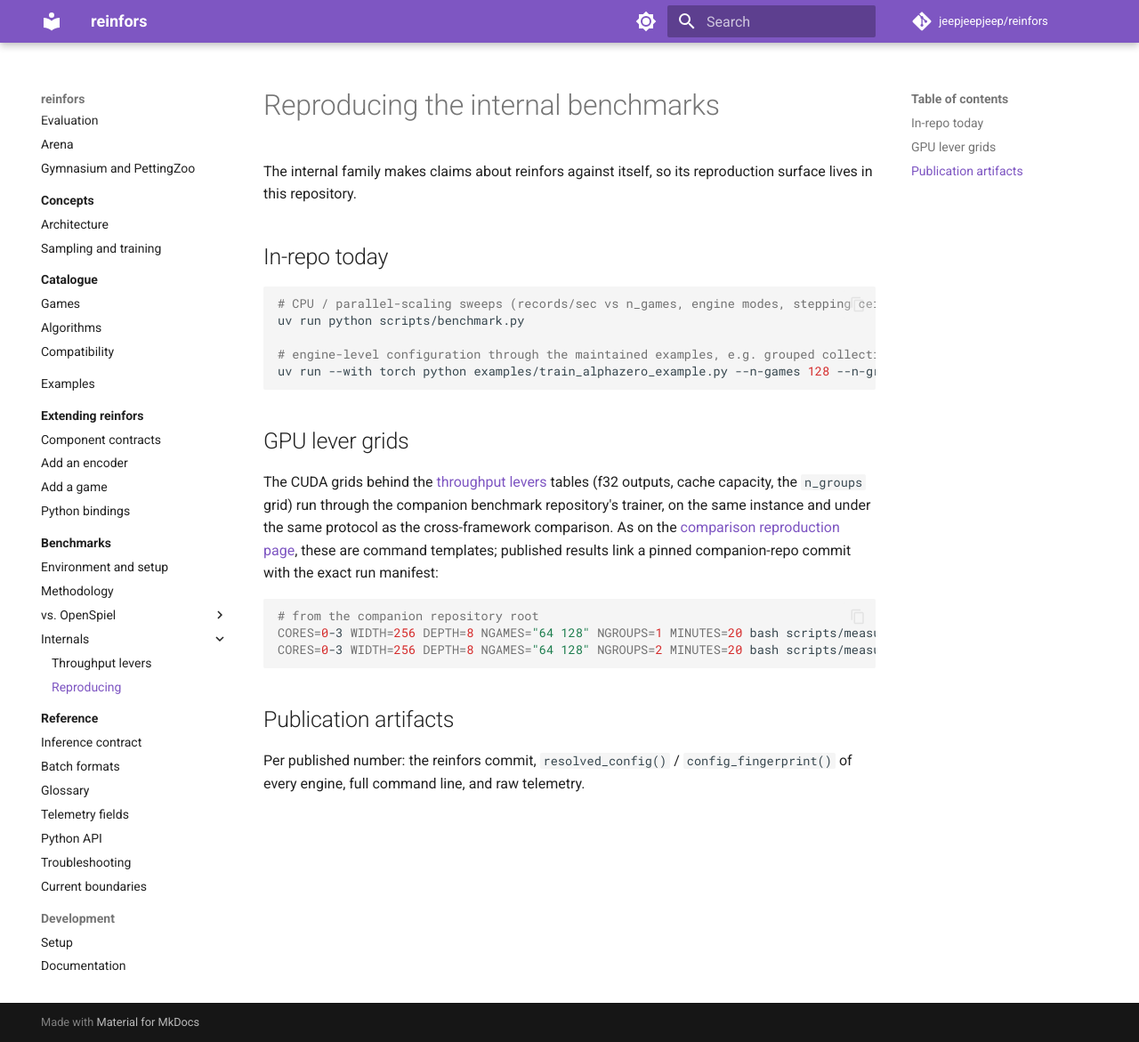
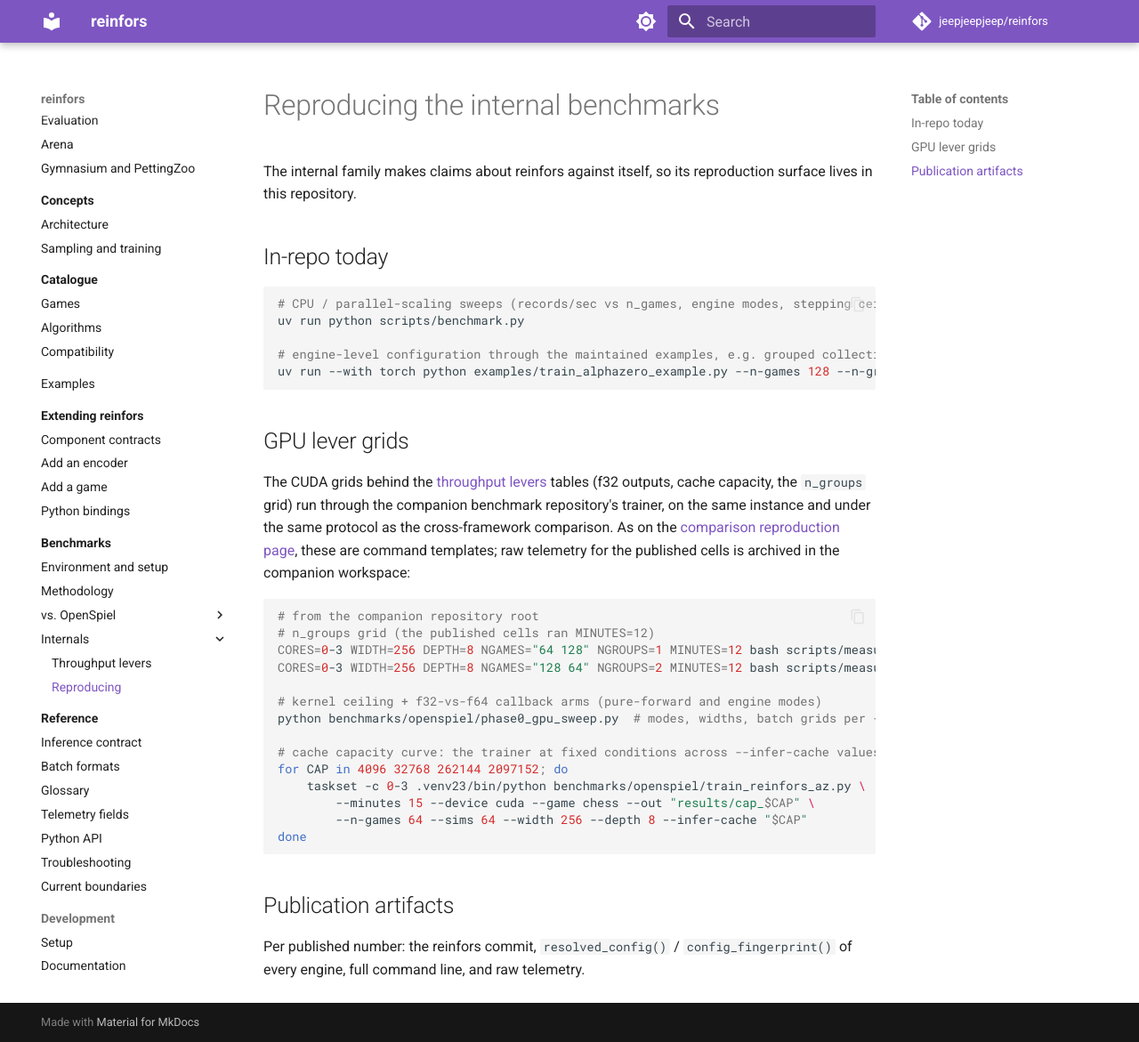
Before and after one commit to jeepjeepjeep/reinfors, an MkDocs documentation site: the page built from docs/benchmarks/internal/reproducing.md, in a window 1280 px wide and 1171 px high. Shown: the whole window at 89% size. Built offline with MkDocs 1.6.1 and Material for MkDocs 9.7.7, drawn with Linux system fonts in a browser that asks for light colours; comment, search, counter and statistics services are not loaded.

Commit message:
benchmarks sweep: two-seed protocol language, honest manifest claims, published-point templates, Arena in design trade-offs, pins in provenance

````diff
--- a/docs/benchmarks/internal/reproducing.md
+++ b/docs/benchmarks/internal/reproducing.md
@@ -19,13 +19,24 @@ The CUDA grids behind the [throughput levers](throughput-levers.md) tables (f32
 cache capacity, the `n_groups` grid) run through the companion benchmark repository's
 trainer, on the same instance and under the same protocol as the cross-framework
 comparison. As on the [comparison reproduction page](../openspiel/reproducing.md), these
-are command templates; published results link a pinned companion-repo commit with the
-exact run manifest:
+are command templates; raw telemetry for the published cells is archived in the companion
+workspace:
 
 ```bash
 # from the companion repository root
-CORES=0-3 WIDTH=256 DEPTH=8 NGAMES="64 128" NGROUPS=1 MINUTES=20 bash scripts/measure_states_rf.sh
-CORES=0-3 WIDTH=256 DEPTH=8 NGAMES="64 128" NGROUPS=2 MINUTES=20 bash scripts/measure_states_rf.sh
+# n_groups grid (the published cells ran MINUTES=12)
+CORES=0-3 WIDTH=256 DEPTH=8 NGAMES="64 128" NGROUPS=1 MINUTES=12 bash scripts/measure_states_rf.sh
+CORES=0-3 WIDTH=256 DEPTH=8 NGAMES="128 64" NGROUPS=2 MINUTES=12 bash scripts/measure_states_rf.sh
+
+# kernel ceiling + f32-vs-f64 callback arms (pure-forward and engine modes)
+python benchmarks/openspiel/phase0_gpu_sweep.py  # modes, widths, batch grids per --help
+
+# cache capacity curve: the trainer at fixed conditions across --infer-cache values
+for CAP in 4096 32768 262144 2097152; do
+    taskset -c 0-3 .venv23/bin/python benchmarks/openspiel/train_reinfors_az.py \
+        --minutes 15 --device cuda --game chess --out "results/cap_$CAP" \
+        --n-games 64 --sims 64 --width 256 --depth 8 --infer-cache "$CAP"
+done
 ```
 
 ## Publication artifacts
````
Also changed, not shown: docs/benchmarks/openspiel/design-differences.md (+1 -1 lines), docs/benchmarks/openspiel/matched-round.md (+4 -1 lines), docs/benchmarks/openspiel/protocol.md (+4 -3 lines), docs/benchmarks/openspiel/reproducing.md (+11 -9 lines).
